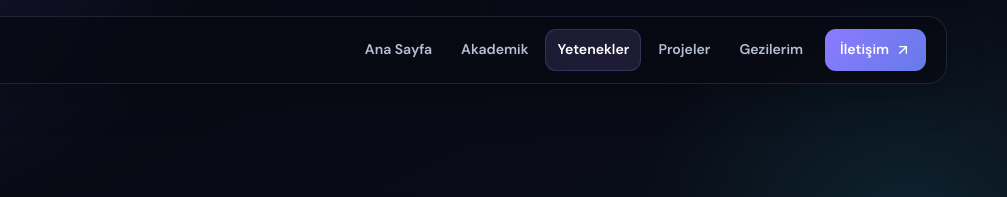
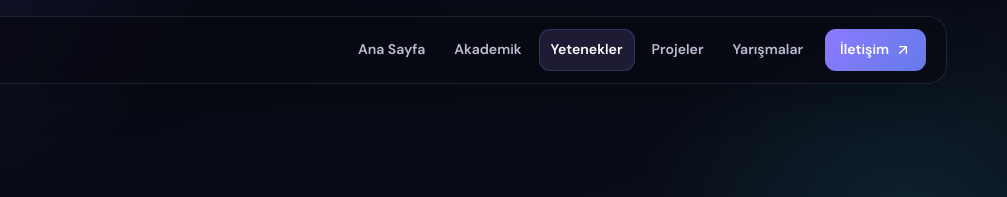
Before and after one commit to Mehmet-343/Blogsitem, a plain HTML site: page yeteneklerim.html in a window 1280 px wide. Shown: the top 197 px of the page, 273-1280 px from the left. Drawn offline with nearby package versions, Linux system fonts and the light colour scheme.

Commit message:
Update yeteneklerim.html

```diff
--- a/yeteneklerim.html
+++ b/yeteneklerim.html
@@ -2,7 +2,7 @@
 <a class="brand" href="index.html"><span class="brand-mark">S</span><span>SÜHA<span class="brand-dot">.</span></span></a>
 <button class="menu-toggle" aria-label="Menüyü aç" aria-expanded="false"><i data-lucide="menu"></i></button>
 <div class="nav-links">
-<a href="index.html">Ana Sayfa</a><a href="akademik.html">Akademik</a><a class="active" href="yeteneklerim.html">Yetenekler</a><a href="yarismalar.html">Projeler</a><a href="gezilerim.html">Gezilerim</a><a class="nav-contact" href="iletisim.html">İletişim <i data-lucide="arrow-up-right"></i></a>
+<a href="index.html">Ana Sayfa</a><a href="akademik.html">Akademik</a><a class="active" href="yeteneklerim.html">Yetenekler</a><a href="projelerim.html">Projeler</a><a href="yarismalar.html">Yarışmalar</a><a class="nav-contact" href="iletisim.html">İletişim <i data-lucide="arrow-up-right"></i></a>
 </div></nav></header><main class="subpage container"><div class="page-intro reveal"><p class="section-kicker">SÜHA AKYEL / YETENEKLER</p>
 <h1>Teknik becerilerim ve<br><span class="gradient-text">gelişim alanlarım.</span></h1>
 <p class="page-lead">Becerilerimi gerçek problemler üzerinde kullanarak ilerletiyorum. Aşağıdaki liste çalıştığım teknolojileri gösterir; uzmanlık seviyesi iddiası değildir.</p>
```
